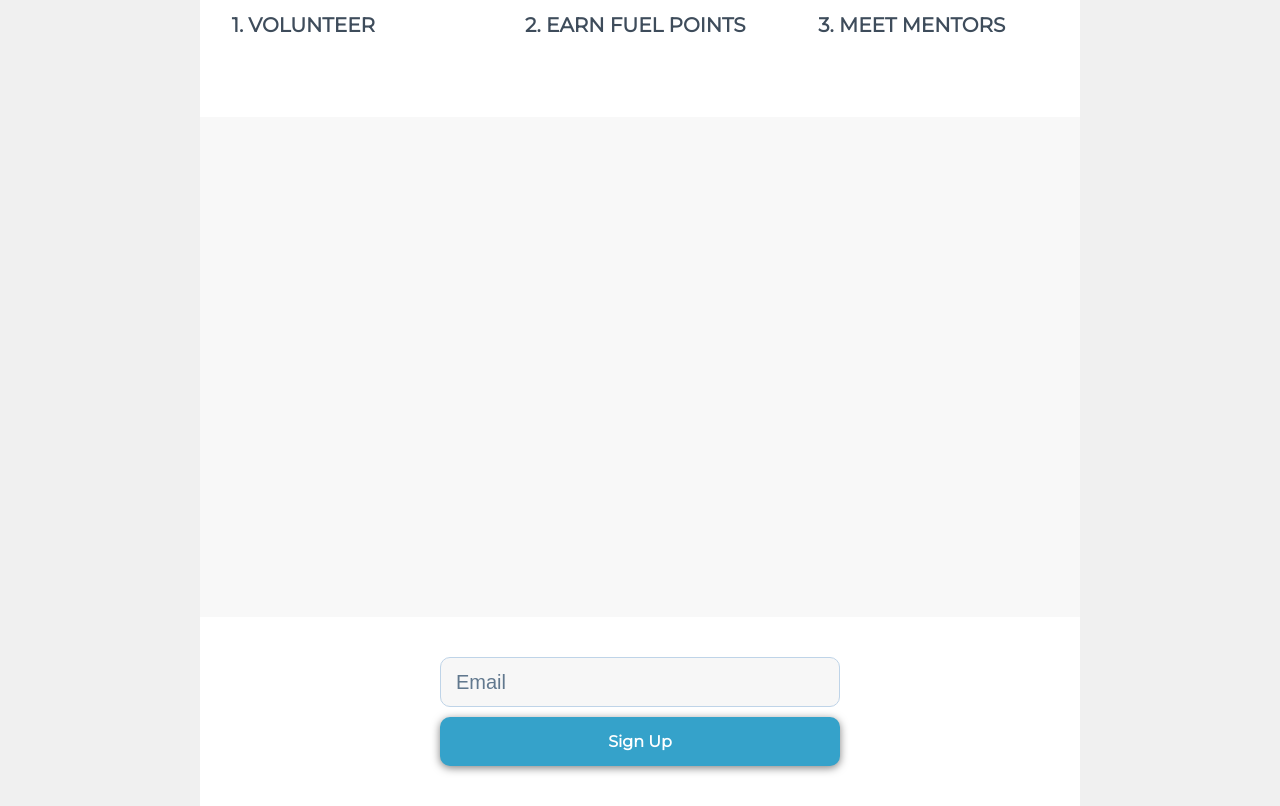
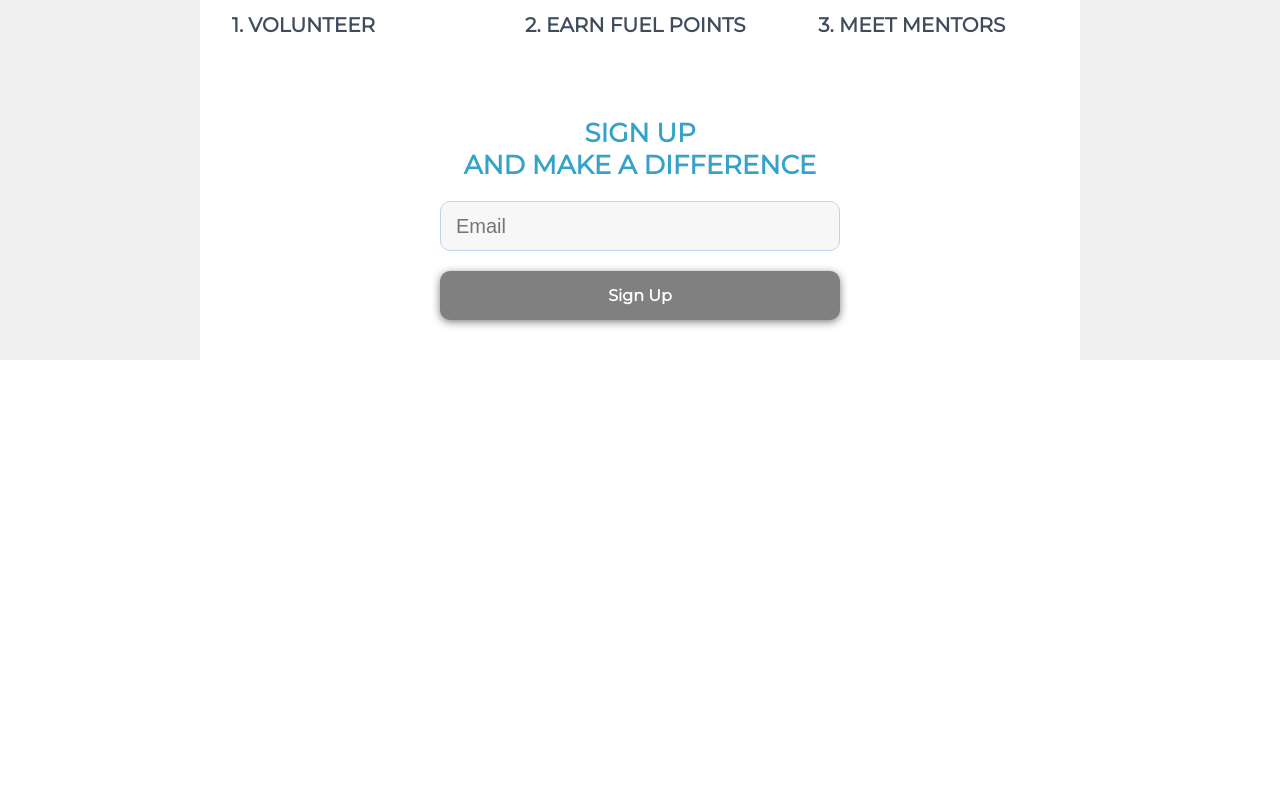
Before and after one commit to humble92/fuelbag, a React (Create React App) app: page / in a window 1280 px wide. Shown: the part 814-1620 px from the top of the page. After the commit the page ends 1174 px from the top, so only its background shows below. Built offline with nearby package versions, Linux system fonts and the light colour scheme.

Commit message:
added signup

```diff
--- a/src/App/Button.js
+++ b/src/App/Button.js
@@ -1,13 +1,18 @@
-import styled from 'styled-components'
+import styled, { css } from 'styled-components'
 
 export default styled.div`
   user-select: none;
-  background-color: #35a2ca;
   padding: 15px;
   color: white;
   box-shadow: 0 2px 8px 0 rgba(0, 0, 0, 0.5);
   border-radius: 10px;
-  cursor: pointer;
+  ${props => !props.isDisabled && css`
+    cursor: pointer;
+    background-color: #35a2ca;
+  `}
+  ${props => props.isDisabled && css`
+    background-color: gray;
+  `}
   font-weight: bold;
   text-align: center;
 `
--- a/src/App/Charity.js
+++ b/src/App/Charity.js
@@ -50,8 +50,9 @@ export default () => (
               paddingLeft: 20,
               paddingTop: 10,
             }}>
-              <li>shop assistant</li>
-              <li>barber</li>
+              {org.positions.map((position, index) =>
+                <li key={index}>{position}</li>
+              )}
             </ul>
             {/* <div style={{
               display: 'flex',
--- /dev/null
+++ b/src/App/Home/HeaderText.js
@@ -0,0 +1,10 @@
+import styled from 'styled-components'
+
+export default styled.div`
+  text-transform: uppercase;
+  color: #35a2ca;
+  font-weight: bold;
+  font-size: 26px;
+  width: 100%;
+  text-align: center;
+`
--- a/src/App/Home/Home.js
+++ b/src/App/Home/Home.js
@@ -8,7 +8,7 @@ export default () => (
   <div>
     <Header />
     <HowItWorks />
-    <WhatTheySay />
+    {/* <WhatTheySay /> */}
     <SignUp />
   </div>
 )
--- a/src/App/Home/HowItWorks.js
+++ b/src/App/Home/HowItWorks.js
@@ -2,6 +2,7 @@ import React from 'react'
 import Volunteer from './Volunteer'
 import Mentor from './Mentor'
 import Fuel from './Fuel'
+import HeaderText from './HeaderText'
 
 export default () => (
   <div style={{
@@ -9,17 +10,9 @@ export default () => (
     paddingTop: 40,
     paddingBottom: 80,
   }}>
-    <div style={{
-      textTransform: 'uppercase',
-      color: '#35a2ca',
-      fontWeight: 'bold',
-      fontSize: 26,
-      width: '100%',
-      textAlign: 'center',
-    }}
-    >
+    <HeaderText>
       How it works
-    </div>
+    </HeaderText>
     <div style={{
       fontSize: 20,
       paddingTop: 40,
--- a/src/App/Home/Input.js
+++ b/src/App/Home/Input.js
@@ -5,9 +5,9 @@ export default styled.input`
   background-color: #f7f7f7;
   color: #61788e;
   border: solid 1px #BFD4E8;
-  font-size: 20;
-  height: 50;
-  width: 400;
-  border-radius: 10;
-  padding: 15;
+  font-size: 20px;
+  height: 50px;
+  width: 400px;
+  border-radius: 10px;
+  padding: 15px;
 `
--- a/src/App/Home/SignUp.js
+++ b/src/App/Home/SignUp.js
@@ -1,36 +1,79 @@
 import React from 'react'
+import { connect } from 'react-redux'
 import Button from '../Button'
+import Input from './Input'
+import HeaderText from './HeaderText'
+import isValidEmail from './isValidEmail'
+import { signup } from '../../redux/isSignedUp/signup'
 
-export default () => (
+class SignUp extends React.Component {
+  constructor(props) {
+    super(props)
+    this.state = {}
+    this.handleChange = this.handleChange.bind(this)
+    this.handleClick = this.handleClick.bind(this)
+  }
+
+  handleChange(e) {
+    this.setState({ email: e.target.value })
+  }
+
+  handleClick() {
+    if (isValidEmail(this.state.email)) {
+      this.props.onSignup()
+    }
+  }
+
+  render() {
+    const isEnabled = isValidEmail(this.state.email)
+    return (
       <div style={{
         display: 'flex',
         justifyContent: 'center',
         backgroundColor: 'white',
       }}>
+        {!this.props.isSignedUp &&
           <div style={{
-      paddingTop: 40,
             paddingBottom: 40,
+            width: 400,
           }}>
+            <HeaderText>Sign up <br/> and make a difference</HeaderText>
             <div>
-        <input
-          type="text"
+              <Input
                 style={{
-            outline: 'none',
-            backgroundColor: '#f7f7f7',
-            color: '#61788e',
-            border: 'solid 1px #BFD4E8',
-            fontSize: 20,
-            height: 50,
-            width: 400,
-            borderRadius: 10,
-            padding: 15,
+                  marginTop: 20,
                 }}
-          value="Email"
+                placeholder="Email"
+                onChange={this.handleChange}
               />
             </div>
-      <Button style={{marginTop: 10}}>
+            <Button
+              style={{marginTop: 20}}
+              isDisabled={!isEnabled}
+              onClick={this.handleClick}
+            >
               Sign Up
             </Button>
           </div>
+        }
+        {this.props.isSignedUp &&
+          <div style={{
+            paddingBottom: 40,
+            width: 500,
+          }}>
+            <HeaderText>
+              Thank you for signing up! <br/>
+              We will contact you shortly.
+            </HeaderText>
+          </div>
+        }
       </div>
     )
+  }
+}
+
+export default connect(state => ({
+  isSignedUp: state.isSignedUp,
+}), {
+  onSignup: signup,
+})(SignUp)
--- /dev/null
+++ b/src/App/Home/isValidEmail.js
@@ -0,0 +1 @@
+export default (value) => /^(([^<>()[\]\\.,;:\s@"]+(\.[^<>()[\]\\.,;:\s@"]+)*)|(".+"))@(([[0-9]{1,3}\.[0-9]{1,3}\.[0-9]{1,3}\.[0-9]{1,3}])|(([a-zA-Z\-0-9]+\.)+[a-zA-Z]{2,}))$/.test(value)
--- /dev/null
+++ b/src/redux/isSignedUp/index.js
@@ -0,0 +1,3 @@
+import signup from './signup'
+
+export default signup
--- /dev/null
+++ b/src/redux/isSignedUp/signup.js
@@ -0,0 +1,8 @@
+export const signup = () => ({
+  type: 'SIGNUP',
+})
+
+export default (state, action) =>
+  action.type === 'SIGNUP' ?
+    true :
+    state
--- a/src/redux/reducer.js
+++ b/src/redux/reducer.js
@@ -1,5 +1,7 @@
 import page from './page'
+import isSignedUp from './isSignedUp'
 
 export default (state, action) => ({
   page: page(state.page, action),
+  isSignedUp: isSignedUp(state.isSignedUp, action),
 })
```
Also changed, not shown: src/App/Home/Volunteer.js. Lines whose indentation alone changed are shown as unchanged.
